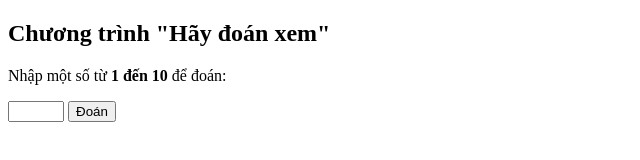
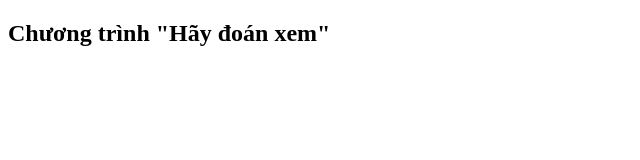
Before and after one commit to Nhunguyen712/javabai3, a plain HTML site: page index.html in a window 1280 px wide. Shown: the whole page, without its empty margins (0-640 px from the left). Drawn offline with Linux system fonts and the light colour scheme.

Commit message:
Update index.html

```diff
--- a/index.html
+++ b/index.html
@@ -1,16 +1,11 @@
 <!DOCTYPE html>
 <html lang="vi">
 <head>
-    <meta charset="UTF-8" />
+  <meta charset="UTF-8">
   <title>Hãy đoán xem</title>
 </head>
 <body>
   <h2>Chương trình "Hãy đoán xem"</h2>
-    <p>Nhập một số từ <strong>1 đến 10</strong> để đoán:</p>
-    <input type="number" id="nguoiDoan" min="1" max="10" />
-    <button onclick="doanSo()">Đoán</button>
-    <p id="thongBao"></p>
-
-    <script src="test script.js"></script>
+  <script src="javaBai3.js"></script>
 </body>
 </html>
```
Lines whose indentation alone changed are shown as unchanged.
